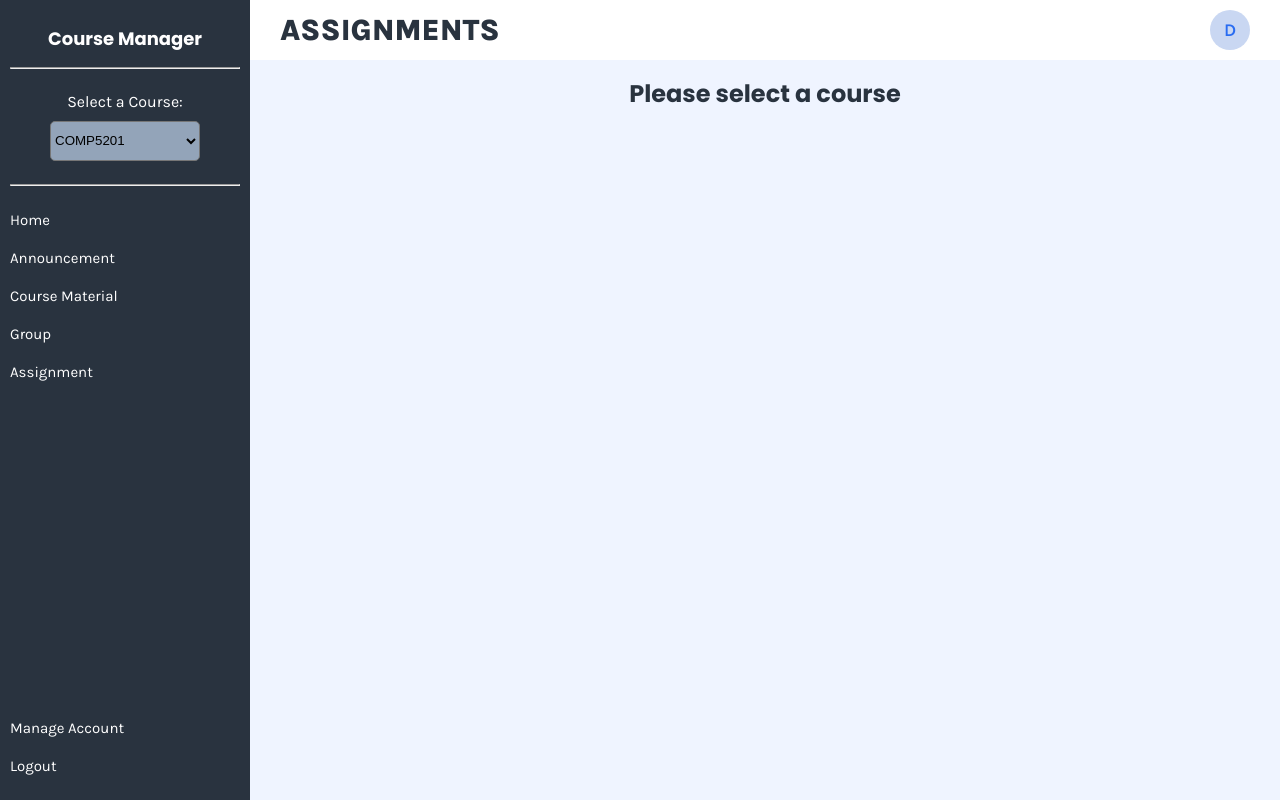
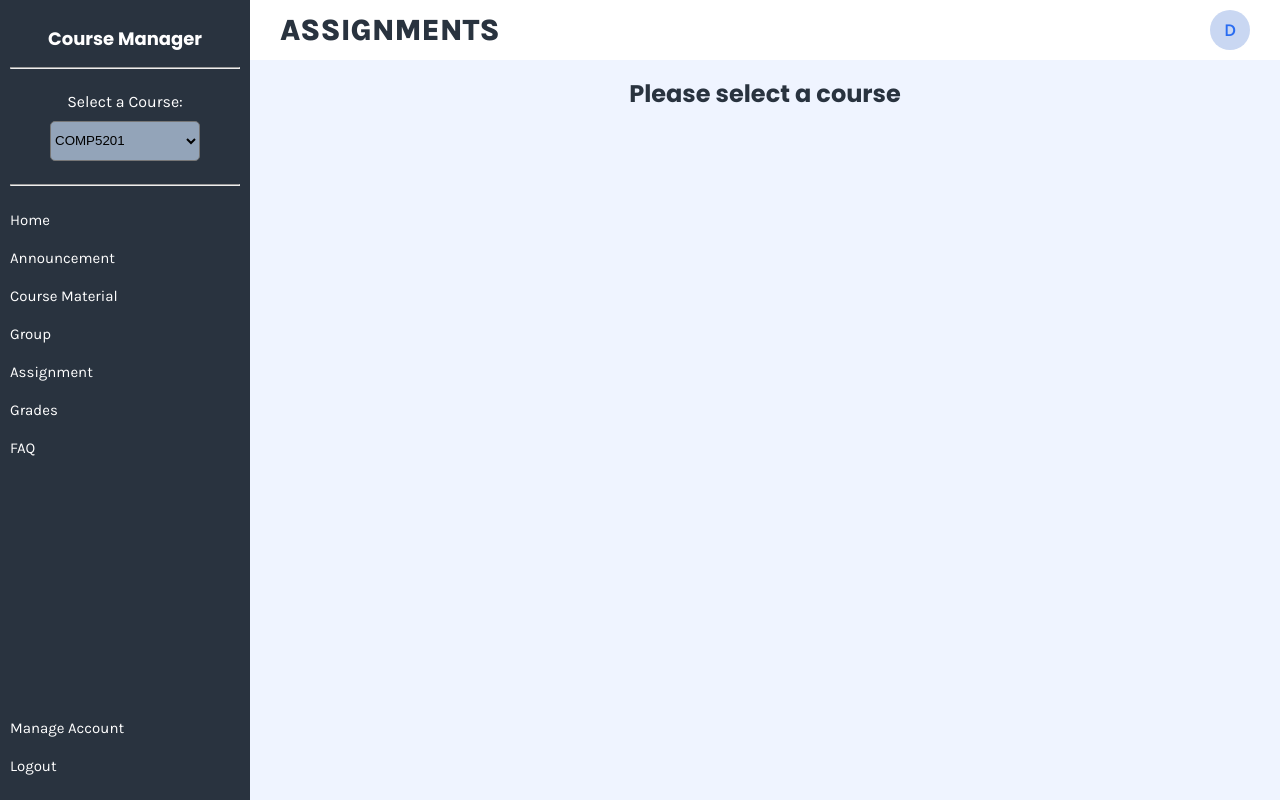
Before and after one commit to jessiemoszko/CrsMgr, a PHP site: page /assignment.php in a window 1280 px wide. Run offline with PHP 8.4, Linux system fonts and the light colour scheme; a user stored in the database is signed in; data comes from the database, SQL or seed files in the repository.

Commit message:
add links to sidebar

```diff
--- a/sidebar.php
+++ b/sidebar.php
@@ -76,6 +76,12 @@ $result = $conn->query($sql);
                 <li>
                     <a href="assignment.php">Assignment</a>
                 </li>
+                <li>
+                    <a href="grades.php">Grades</a>
+                </li>
+                <li>
+                    <a href="FAQ.php">FAQ</a>
+                </li>
             </ul>
         </div>
         <div class="side-ul">
```
